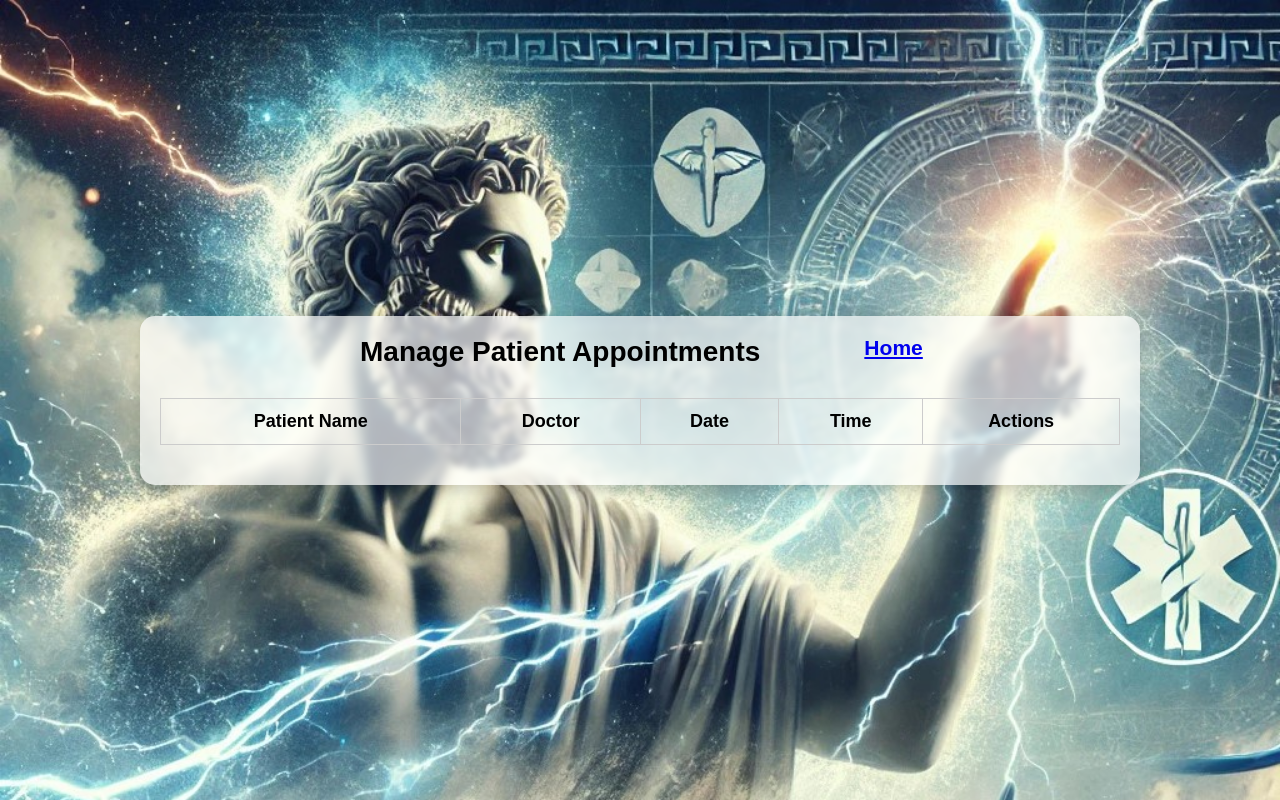
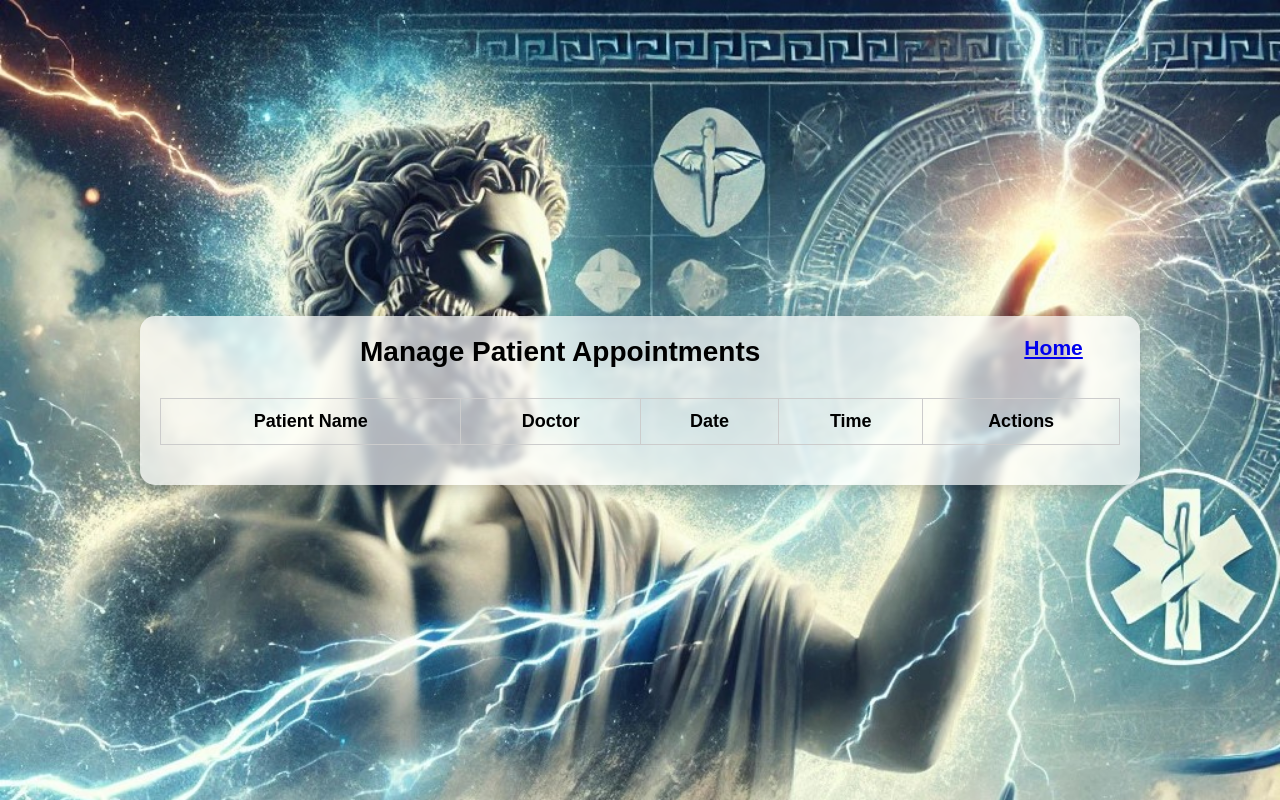
Before and after one commit to 10Pratik01/ZeusHealthTracker, a plain HTML site: page doctor.html in a window 1280 px wide. Drawn offline with Linux system fonts and the light colour scheme.

Commit message:
updated the changes

```diff
--- a/doctor.html
+++ b/doctor.html
@@ -153,7 +153,7 @@
         <nav style="display: flex;">
             <h1 style="margin-left: 25vh; color: black;">Manage Patient Appointments</h1>
             <h3 class="linkedtohome">
-                <a href="index.html" class="linkedtohome" id="linktogohome" style="margin-left: 13vh;">Home</a>
+                <a href="index.html" class="linkedtohome" id="linktogohome" style="margin-left: 33vh; align-items: left;">Home</a>
             </h3>
         </nav>
 
```
